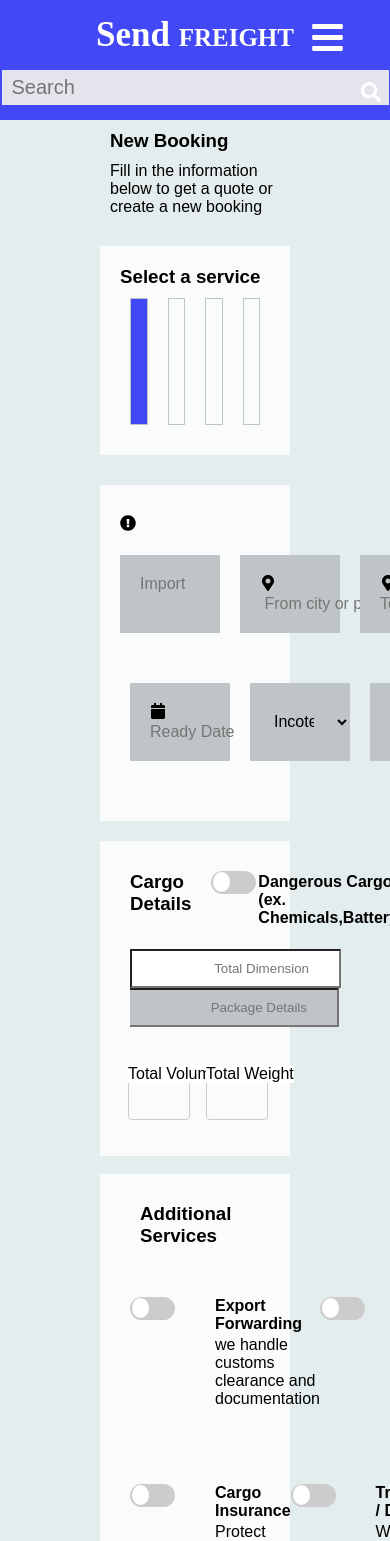
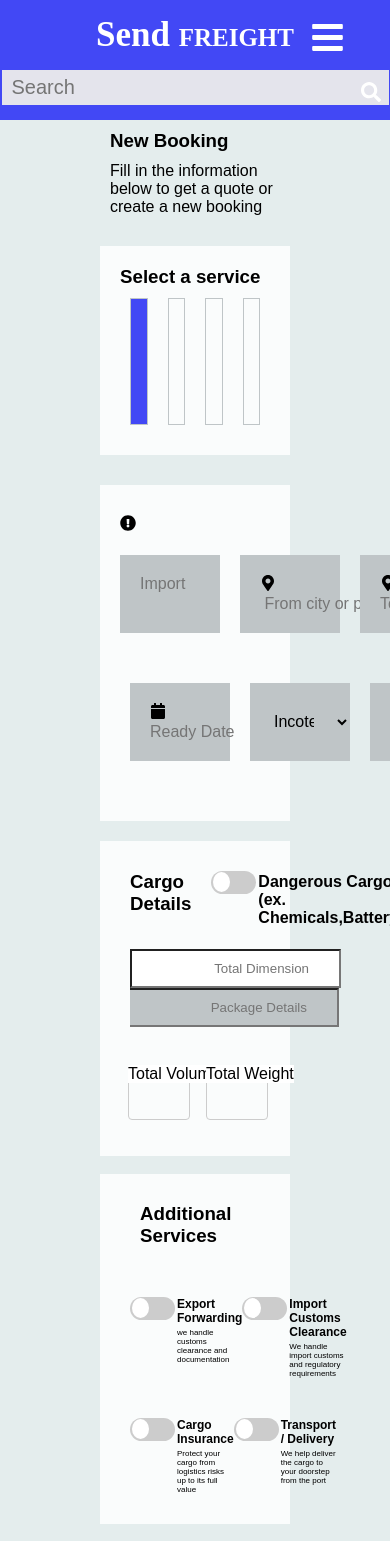
Before and after one commit to promiseume/demo-form, a React (Create React App) app: page / in a window 390 px wide. Shown: the top 1541 px of the page. Built offline with nearby package versions, Linux system fonts and the light colour scheme; grey boxes are pictures that could not be loaded; the HTML template or start-up script is replaced by a standard one.

Commit message:
newchanges

```diff
--- a/src/component/form/form.css
+++ b/src/component/form/form.css
@@ -85,4 +85,10 @@
     .section h3{
         padding-bottom: 0;
     }
+    .freight .air h3, .freight .truck h3, .freight .ship h3, .freight .user h3 {
+        font-size: 8px;
+    }
+    .air span img {
+        width: 60px;}
+
 }
--- a/src/component/lastform/lastform.css
+++ b/src/component/lastform/lastform.css
@@ -20,3 +20,14 @@
 .new-container p{
     padding-top: 3px;
 }
+@media screen and (max-width: 1250px){
+    .new-container{
+        padding-left: 2px;
+    }
+    .new-container h4{
+        font-size: 12px;
+    }
+    .new-container p{
+        font-size: 8px;
+    }
+}
```
